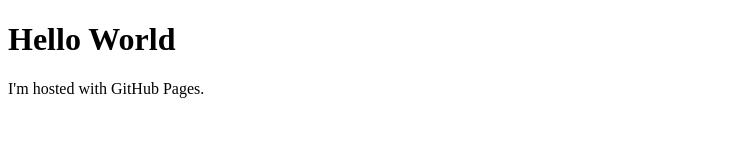
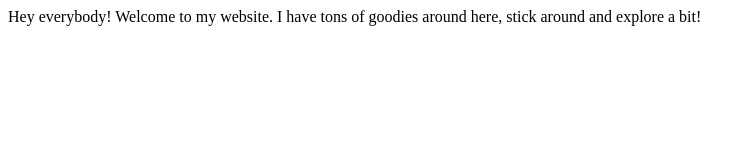
Before and after one commit to Jugglepunk/jugglepunk.github.io, a plain HTML site: page index.html in a window 1280 px wide. Shown: the whole page, without its empty margins (0-755 px from the left). Drawn offline with Linux system fonts and the light colour scheme.

Commit message:
Update index.html

```diff
--- a/index.html
+++ b/index.html
@@ -1,7 +1,11 @@
 <!DOCTYPE html>
+
 <html>
+<head>
+    <title>Jacob's Website</title>
+</head>
 <body>
-<h1>Hello World</h1>
-<p>I'm hosted with GitHub Pages.</p>
+Hey everybody! Welcome to my website. I have tons of goodies around here, stick around and explore a bit!
+
 </body>
 </html>
```
